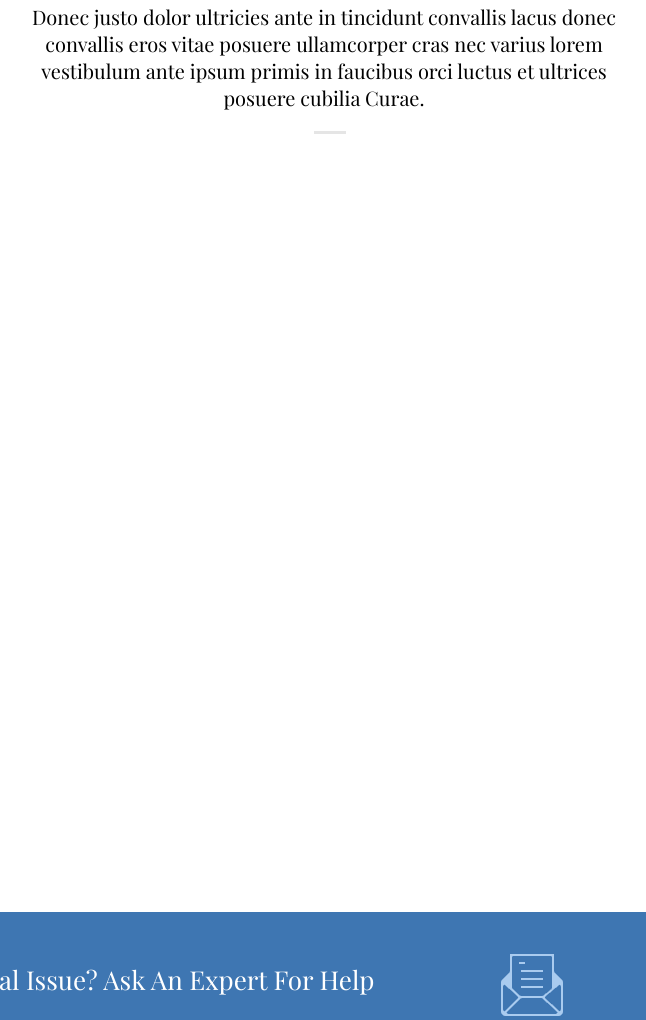
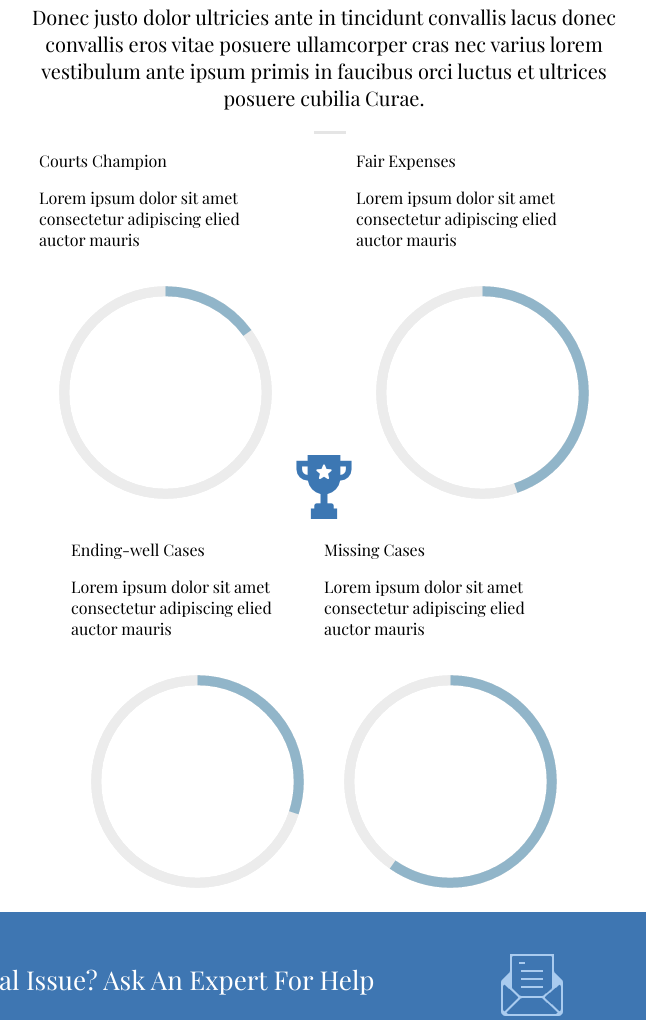
Before and after one commit to laty78/challengefromscratch, a plain HTML site: page index.html in a window 1280 px wide. Shown: the part 1134-2154 px from the top of the page, without its empty margins (316-962 px from the left). Drawn offline with nearby package versions, Linux system fonts and the light colour scheme.

```diff
--- a/index.html
+++ b/index.html
@@ -26,8 +26,6 @@
 			</ul>
 		</div>
 	</nav>
-
-	</nav>
 	<div class="chase">
 		<h2> In Chase of Fair Justice</h2>
 		<br>
@@ -44,6 +42,30 @@
 			<br> vestibulum ante ipsum primis in faucibus orci luctus et ultrices
 			<br> posuere cubilia Curae.</p>
 		<div class="trait"></div>
+		<div class="court1">
+			<div>
+				<p class="cour1">Courts Champion</p>
+				<p>Lorem ipsum dolor sit amet
+					<br> consectetur adipiscing elied
+					<br> auctor mauris</p><img src="images/image1.png" /><img src="images/cup(1).png" /> </div>
+			<div>
+				<p class="cour1">Fair Expenses</p>
+				<p>Lorem ipsum dolor sit amet
+					<br> consectetur adipiscing elied
+					<br> auctor mauris</p><img src="images/image2.png" /> </div>
+		</div>
+		<div class="court2">
+			<div>
+				<p class="cour2">Ending-well Cases</p>
+				<p>Lorem ipsum dolor sit amet
+					<br> consectetur adipiscing elied
+					<br> auctor mauris</p><img src="images/image3.png" /> </div>
+			<div>
+				<p class="cour2">Missing Cases</p>
+				<p>Lorem ipsum dolor sit amet
+					<br> consectetur adipiscing elied
+					<br> auctor mauris</p><img src="images/image4.png" /> </div>
+		</div>
 	</div>
 	<div class="come">
 		<p class="you">You Come Up With Judicial Issue? Ask An Expert For Help</p><img class="icone" src="images/mail-icon2.png">
--- a/style.css
+++ b/style.css
@@ -6,7 +6,6 @@
 .nav-bar {
 	height: 130px;
 	background-color: #E3DED8;
-	opacity: 0.9;
 }
 
 .navbar-brand {
@@ -16,13 +15,7 @@
 }
 
 
-/*.navbar-nav li {
-	display: inline-block;
-	float: right;
-}
-
-
-	/*menu*/
+/*menu*/
 
 ul {
 	padding: 40px 0 40px 0;
@@ -66,11 +59,12 @@
 	background-image: url(images/banner-main.jpg);
 	background-repeat: no-repeat;
 	background-size: cover;
-	filter: brightness(50%);
+	background-color: transparent;
+	/*filter: brightness(50%);
 	-webkit-filter: brightness(50%);
 	-moz-filter: brightness(50%);
 	-o-filter: brightness(50%);
-	-ms-filter: brightness(50%);
+	-ms-filter: brightness(50%);*/
 	/*background-color: rgb(3, 5, 1);
 	/* Fallback color
 	/*background-color: rgba(0, 0, 0, 0.9);
@@ -131,6 +125,20 @@
 	height: 1100px;
 }
 
+.court1 {
+	display: flex;
+	justify-content: center;
+}
+
+.court2 {
+	display: flex;
+	justify-content: center;
+}
+
+.cour1 {}
+
+.cour2 {}
+
 .badges {
 	padding-top: 100px;
 }
@@ -163,6 +171,7 @@
 	margin: 0;
 	height: 820px;
 	background-image: url(images/30.png);
+	background-color: transparent;
 	background-repeat: no-repeat;
 	background-size: cover;
 }
@@ -331,12 +340,13 @@
 .themisto {
 	height: 600px;
 	background-image: url(images/bg-testimonials.jpg);
+	background-color: transparent;
 	background-blend-mode: saturation;
-	filter: brightness(50%);
+	/*filter: brightness(50%);
 	-webkit-filter: brightness(50%);
 	-moz-filter: brightness(50%);
 	-o-filter: brightness(50%);
-	-ms-filter: brightness(50%);
+	-ms-filter: brightness(50%);*/
 	background-repeat: no-repeat;
 	background-size: cover;
 }
@@ -409,12 +419,13 @@
 .civil {
 	height: 440px;
 	background-image: url(images/bg-civil-law.jpg);
-	-webkit-filter: grayscale(100%);
+	/*-webkit-filter: grayscale(100%);
 	-moz-filter: grayscale(100%);
 	-o-filter: grayscale(100%);
 	-ms-filter: grayscale(100%);
 	filter: grayscale(100%);
-	opacity: 0.9;
+	opacity: 0.9;*/
+	background-color: transparent;
 	background-repeat: no-repeat;
 	background-size: cover;
 }
```
Also changed, not shown: images/cup(1).png (added), images/dollar-symbol.png (added), images/fire.png (added), images/footsteps-silhouette-variant.png (added), images/hammer.png (added), images/image1.png (added), images/image2.png (added), images/image3.png (added), images/image4.png (added).
